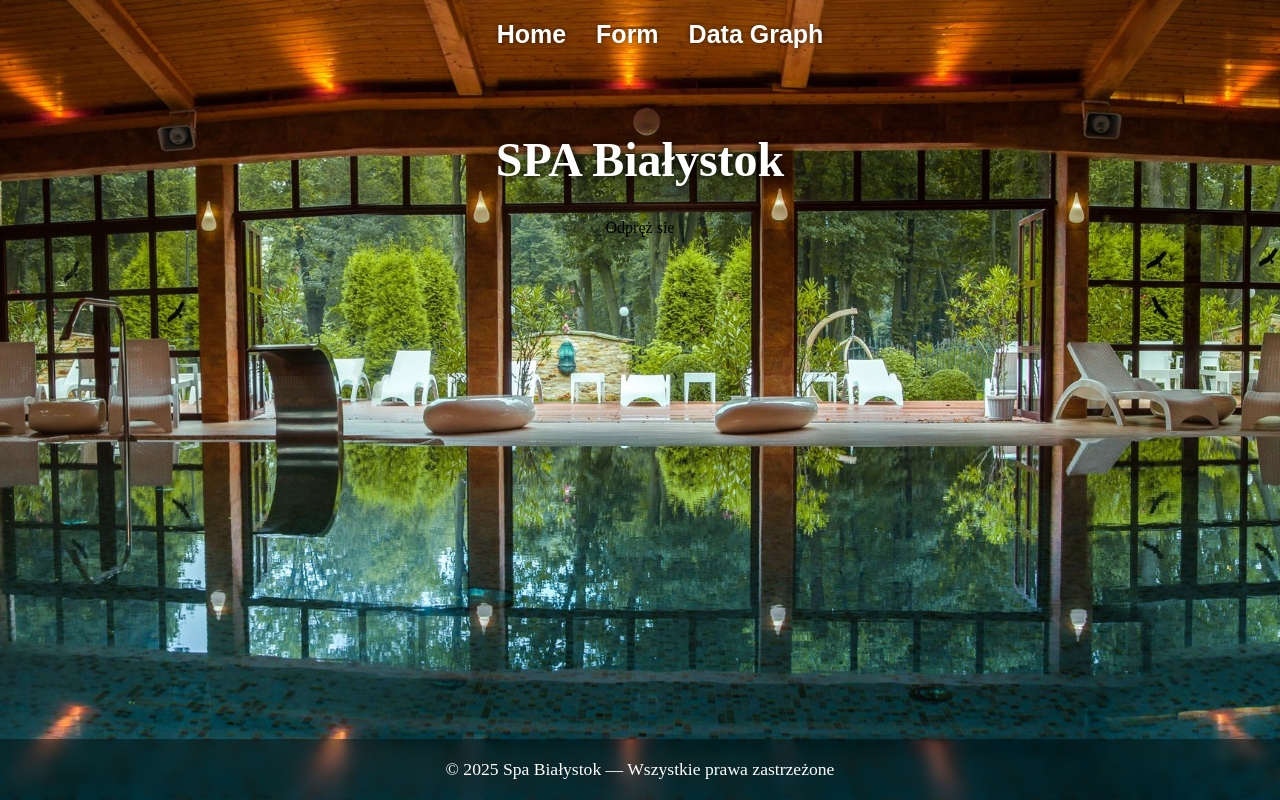
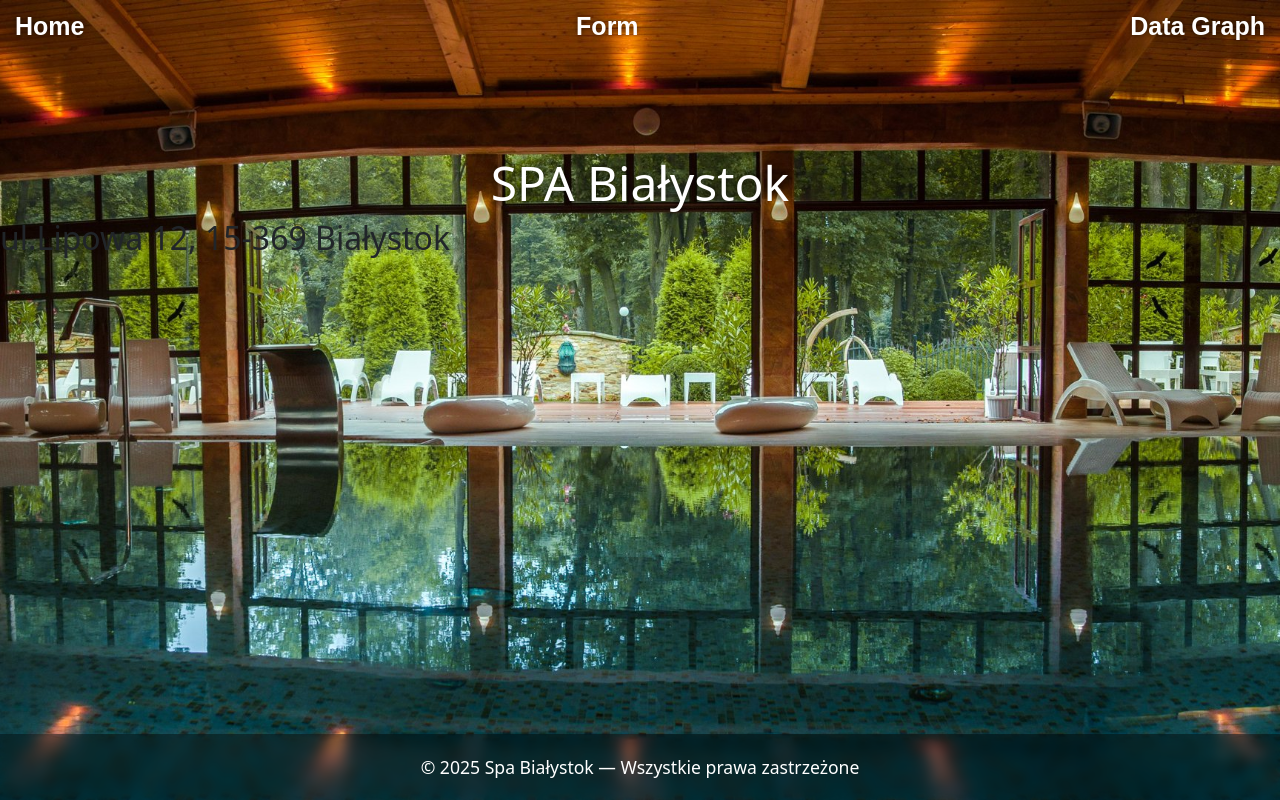
Before and after one commit to Jjuloks/SPA-Project, a React (Create React App) app: page / in a window 1280 px wide. Built offline with nearby package versions, Linux system fonts and the light colour scheme.

Commit message:
React Bootstrap Install

```diff
--- a/package.json
+++ b/package.json
@@ -7,7 +7,9 @@
     "@testing-library/jest-dom": "^6.9.1",
     "@testing-library/react": "^16.3.0",
     "@testing-library/user-event": "^13.5.0",
+    "bootstrap": "^5.3.8",
     "react": "^19.2.0",
+    "react-bootstrap": "^2.10.10",
     "react-dom": "^19.2.0",
     "react-router": "^7.9.4",
     "react-router-dom": "^7.9.4",
--- a/src/comp/Footer.css
+++ b/src/comp/Footer.css
@@ -2,7 +2,6 @@
     width: 100%;
     text-align: center;
     padding: 20px 0;
-
     background: rgba(0, 0, 0, 0.4);
     backdrop-filter: blur(6px);
     color: white;
--- a/src/index.js
+++ b/src/index.js
@@ -2,6 +2,7 @@ import React from 'react';
 import ReactDOM from 'react-dom/client';
 import App from './App';
 import {BrowserRouter} from 'react-router-dom'
+import "bootstrap/dist/css/bootstrap.min.css";
 
 const root = ReactDOM.createRoot(document.getElementById('root'));
 root.render(
--- a/src/pages/HomePage.css
+++ b/src/pages/HomePage.css
@@ -8,6 +8,9 @@
 }
 
 
+
+
+
 .homepage p {
     text-align: center;
 
--- a/src/pages/HomePage.js
+++ b/src/pages/HomePage.js
@@ -6,7 +6,7 @@ const StronaGlowna = () => {
     return (
         <div className="homepage">
             <h1>SPA Białystok</h1>
-            <p>Odpręż sie</p>
+            <h2>ul.Lipowa 12, 15-369 Białystok</h2>
         </div>
     );
 }
```
Also changed, not shown: 1 other file (tests, documents, lock files or other folders).
